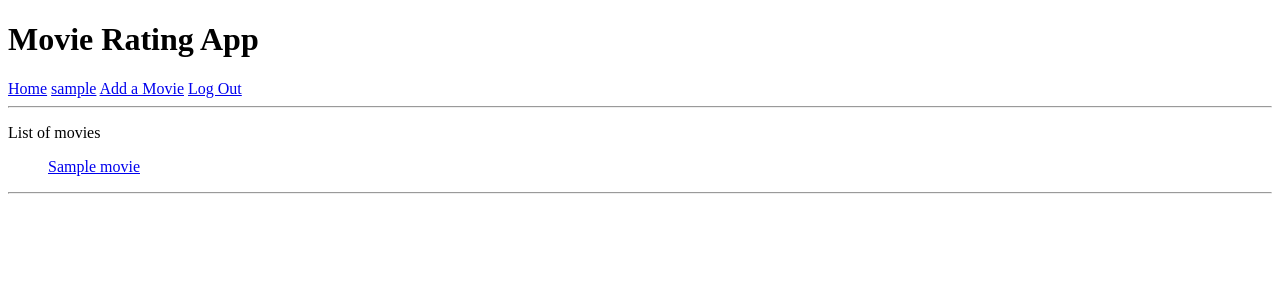
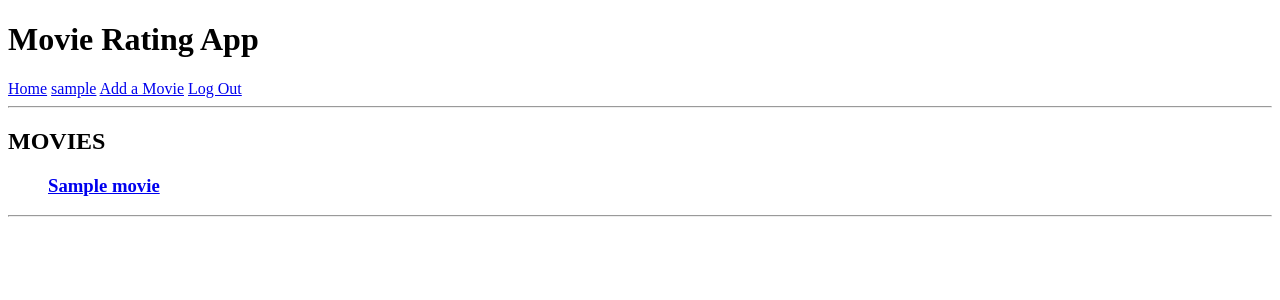
Before and after one commit to henna-h/movie-rating-app, a Flask app: template templates/index.html in a window 1280 px wide. Shown: the top 300 px of the page. Run offline with Flask 2, Linux system fonts and the light colour scheme; the visitor is signed in with stand-in values (Sample User, id 1); the template is opened without the code that fills it: most values are stand-ins (such as "Sample title", 1, 10 or a date in 2020).

Commit message:
fixing up movie list

```diff
--- a/templates/index.html
+++ b/templates/index.html
@@ -1,10 +1,10 @@
 {% if session.username %}
     {% extends "layout.html" %}
     {% block content %}
-    <p>List of movies</p>
+    <h2>MOVIES</h2>
     <ul>
         {% for movie in movies %}
-        <a href="{{ url_for('movie', id=movie.id) }}"> {{ movie.name }}</a>
+        <h3><a href="{{ url_for('movie', id=movie.id) }}"> {{ movie.name }}</a></h3>
         {% endfor %}
     </ul>
 
```
